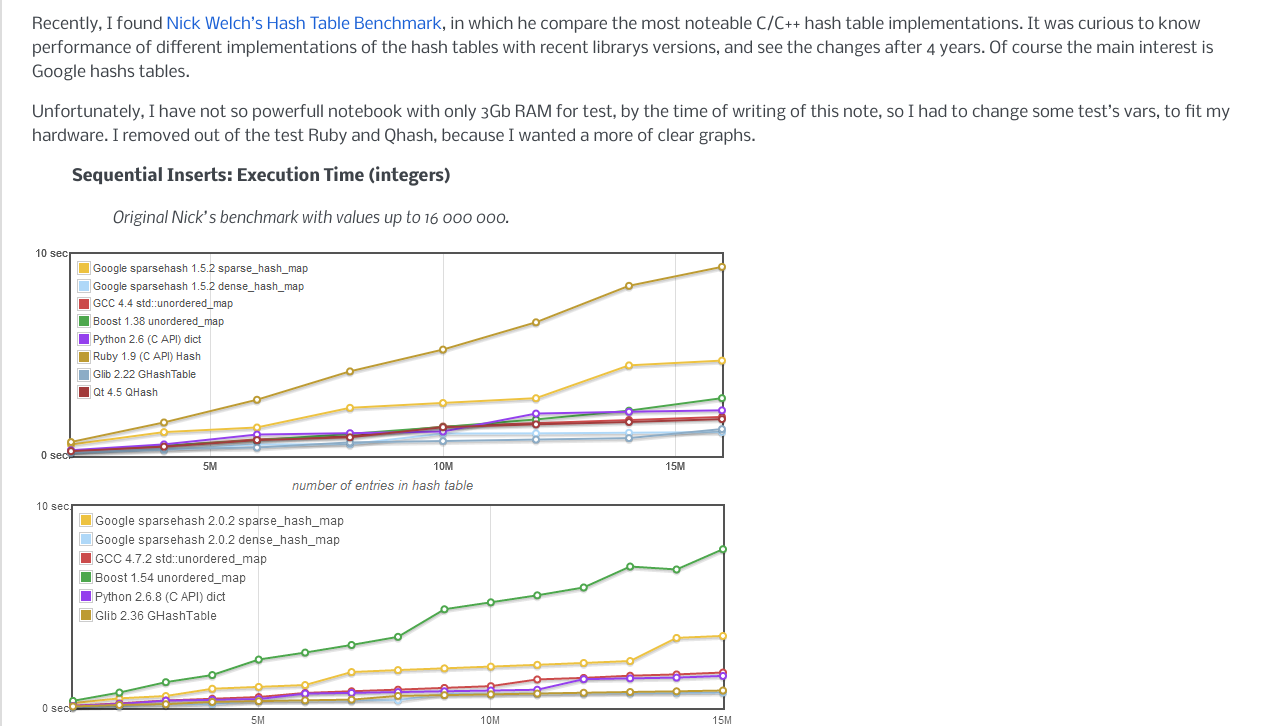
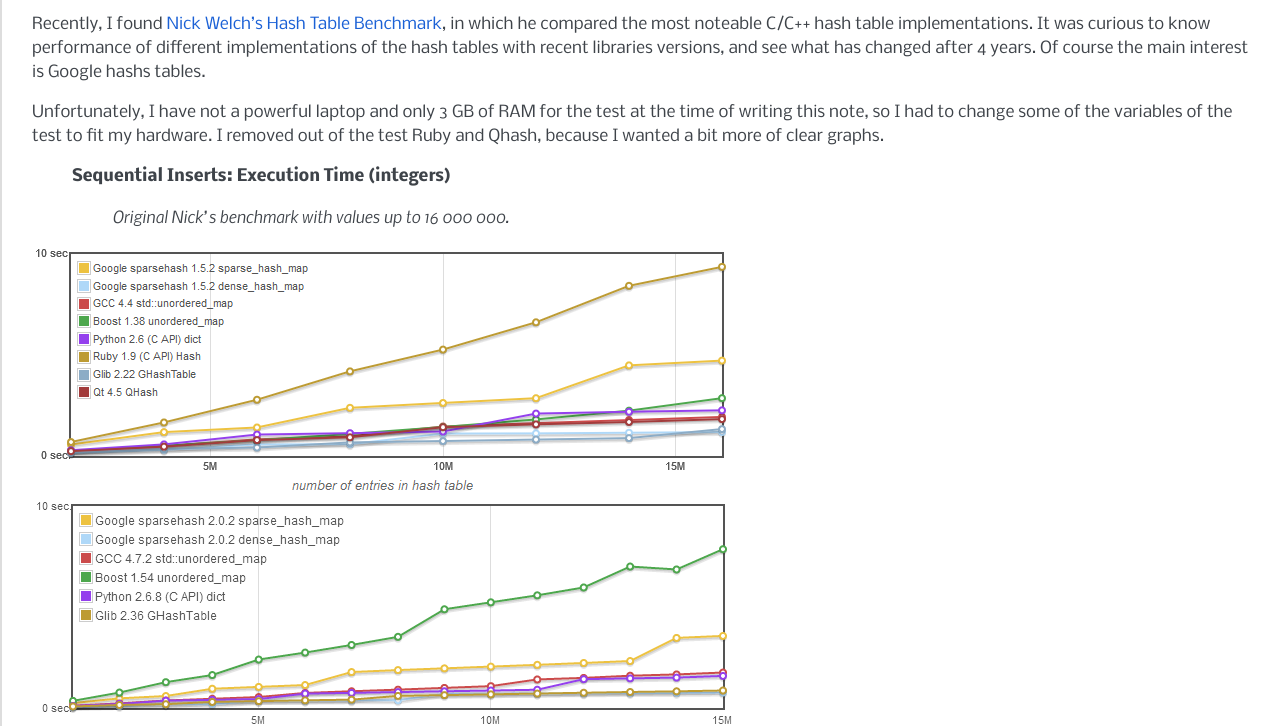
Before and after one commit to w-diesel/w-diesel.github.com, a plain HTML site: page index.html in a window 1280 px wide. Shown: the part 106-832 px from the top of the page. Drawn offline with Linux system fonts and the light colour scheme.

Commit message:
grammar fix

```diff
--- a/index.html
+++ b/index.html
@@ -48,10 +48,10 @@
 
   <div class="section" id="hash-table-benchmarks-2013">
 <h1>Hash Table Benchmarks (2013)<a class="headerlink" href="#hash-table-benchmarks-2013" title="Permalink to this headline">¶</a></h1>
-<p>Recently, I found <a class="reference external" href="http://incise.org/hash-table-benchmarks.html">Nick Welch’s Hash Table Benchmark</a>, in which he compare the most noteable C/C++ hash table implementations.
-It was curious to know performance of different implementations of the hash tables with recent librarys versions, and see the changes after 4 years. Of course the main interest is Google hashs tables.</p>
-<p>Unfortunately, I have not so powerfull notebook with only 3Gb RAM for test, by the time of writing of this note, so I had to change some test&#8217;s vars, to fit my hardware.
-I removed out of the test Ruby and Qhash, because I wanted a more of clear graphs.</p>
+<p>Recently, I found <a class="reference external" href="http://incise.org/hash-table-benchmarks.html">Nick Welch’s Hash Table Benchmark</a>, in which he compared the most noteable C/C++ hash table implementations.
+It was curious to know performance of different implementations of the hash tables with recent libraries versions, and see what has changed after 4 years. Of course the main interest is Google hashs tables.</p>
+<p>Unfortunately, I have not a powerful laptop and only 3 GB of RAM for the test at the time of writing this note, so I had to change some of the variables of the test to fit my hardware.
+I removed out of the test Ruby and Qhash, because I wanted a bit more of clear graphs.</p>
 <blockquote>
 <div><p><strong>Sequential Inserts: Execution Time (integers)</strong></p>
 <blockquote>
```
